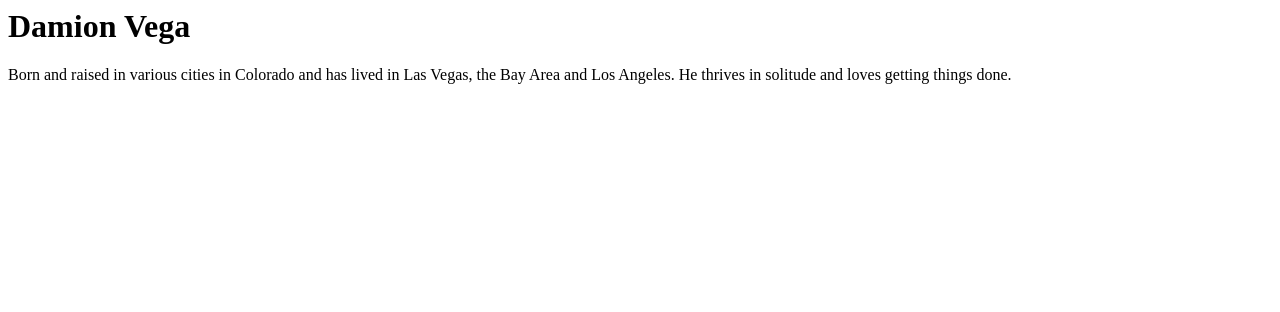
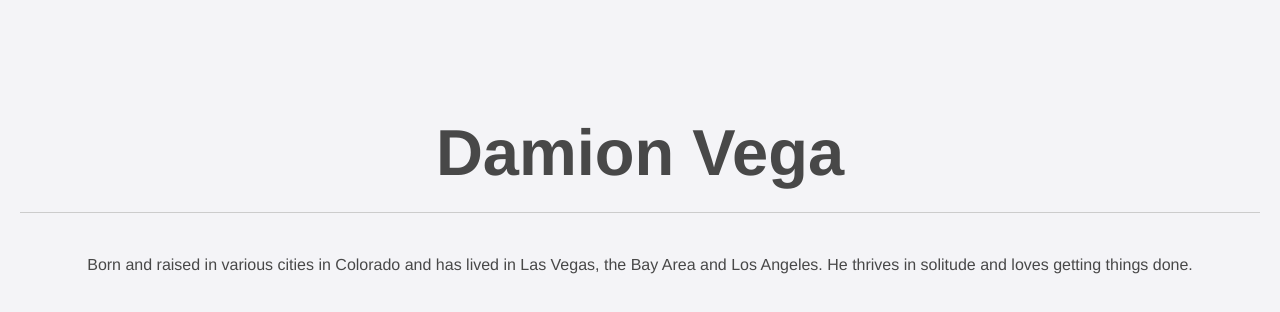
Before and after one commit to damionvega/damionvega.github.io, a plain HTML site: page about.html in a window 1280 px wide. Drawn offline with Linux system fonts and the light colour scheme.

Commit message:
Compiled

```diff
--- /dev/null
+++ b/404.html
@@ -0,0 +1 @@
+<!DOCTYPE html><html><head><link rel="stylesheet" href="/main.css"></head><body><h1>404</h1><h3>Whoops. Looks like what you're looking for can't be found.</h3></body></html>
--- a/about.html
+++ b/about.html
@@ -1,2 +1,2 @@
-<h1>Damion Vega</h1><p>Born and raised in various cities in Colorado and has lived in Las Vegas, the
-Bay Area and Los Angeles. He thrives in solitude and loves getting things done.</p>
+<!DOCTYPE html><html><head><link rel="stylesheet" href="/main.css"></head><body><h1>Damion Vega</h1><p>Born and raised in various cities in Colorado and has lived in Las Vegas, the
+Bay Area and Los Angeles. He thrives in solitude and loves getting things done.</p></body></html>
--- /dev/null
+++ b/main.css
@@ -0,0 +1 @@
+body{font-family:helvetica,sans-serif;text-align:center;padding:50px 20px 0;background:#f4f4f7;color:#484848;margin:0}h1{font-size:65px;line-height:1.2em;border-bottom:#ccc solid 1px;padding:20px 0}h3{font-weight:300}
```
Also changed, not shown: articles/brazil.html (+1 -1 lines), articles/hello.html (+1 -1 lines), index.html (+1 -1 lines).
